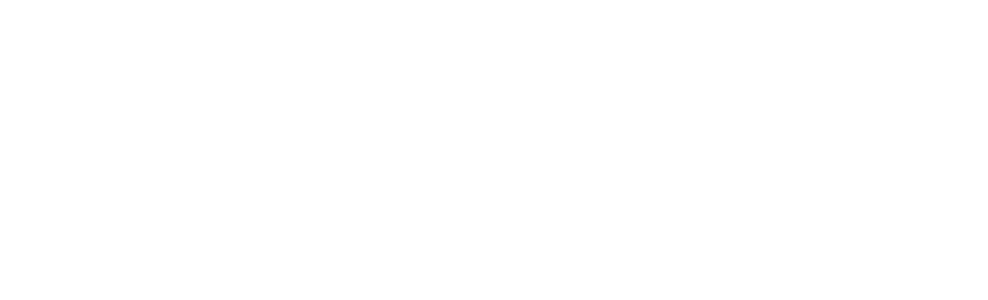
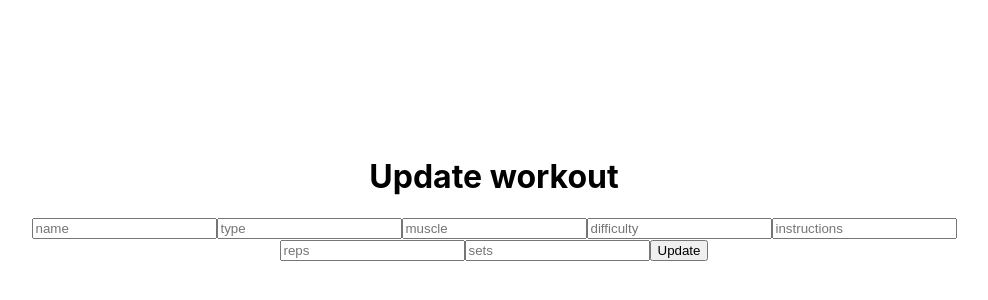
Before and after one commit to Safi0919/Fitness_Tracker, a React (Create React App) app in the folder client/: page /workouts/update/1 in a window 1280 px wide. Before the commit this address had no page. Shown: the part 202-502 px from the top of the page, without its empty margins (146-1134 px from the left). Built offline with nearby package versions, Linux system fonts and the light colour scheme.

Commit message:
Add home page

```diff
--- a/client/src/App.js
+++ b/client/src/App.js
@@ -3,19 +3,21 @@ import {
   Routes,
   Route,
 } from "react-router-dom"
-
 import Workouts from "./pages/Workouts";
 import Update from "./pages/Update";
 import Add from "./pages/Add";
+import Home from "./pages/Home";
+import "./style.css"
 
 function App() {
   return (
     <div className="App">
       <BrowserRouter>
         <Routes>
-          <Route path="/" element={<Workouts/>}/>
-          <Route path="/add" element={<Add/>}/>
-          <Route path="/update" element={<Update/>}/>
+          <Route path="/" element={<Home/>}></Route>
+          <Route path="/workouts" element={<Workouts/>}/>
+          <Route path="/workouts/add" element={<Add/>}/>
+          <Route path="/workouts/update/:id" element={<Update/>}/>
         </Routes>
       </BrowserRouter>
     </div>
--- a/client/src/pages/Add.jsx
+++ b/client/src/pages/Add.jsx
@@ -1,8 +1,46 @@
 import React from 'react'
+import { useEffect } from 'react'
+import { useState } from 'react'
+import axios from 'axios'
+import { Link } from 'react-router-dom'
 
 const Add = () => {
+    const [workout, setWorkout] = useState({
+      name:"",
+      type:"",
+      muscle:"",
+      difficulty:"",
+      instructions:"",
+      reps:null,
+      sets:null
+    });
+
+    const handleChange = (e) =>{
+        setWorkout(prev=>({...prev, [e.target.name]: e.target.value}))
+    };
+
+    const handleClick = async e => {
+        e.preventDefault()
+        try {
+            await axios.post("http://localhost:8800/workouts", workout)
+        } catch (err) {
+
+        }
+    }
+
+    console.log(workout);
   return (
-    <div>Add</div>
+    <div>
+        <h1>Add new workouts</h1>
+        <input type="text" placeholder='name' onChange={handleChange} name="name"/>
+        <input type="text" placeholder='type' onChange={handleChange} name="type"/>
+        <input type="text" placeholder='muscle' onChange={handleChange} name="muscle"/>
+        <input type="text" placeholder='difficulty' onChange={handleChange} name="difficulty"/>
+        <input type="text" placeholder='instructions' onChange={handleChange} name="instructions"/>
+        <input type="number" placeholder='reps' onChange={handleChange} name="reps"/>
+        <input type="number" placeholder='sets' onChange={handleChange} name="sets"/>
+        <button onClick={handleClick}>Add</button>
+    </div>
   )
 }
 
--- /dev/null
+++ b/client/src/pages/Home.jsx
@@ -0,0 +1,43 @@
+import React from 'react'
+import { useEffect } from 'react'
+import { useState } from 'react'
+import axios from 'axios'
+import { Link, useNavigate } from 'react-router-dom'
+import { useLocation } from 'react-router-dom';
+
+
+const Home = () => {
+    const [user, setUser] = useState({
+        username:"",
+        email:"",
+        phoneNum:"",
+        password:""
+    });
+
+    const handleChange = (e) =>{
+        setUser(prev=>({...prev, [e.target.name]: e.target.value}))
+    };
+
+    const handleClick = async e => {
+        e.preventDefault()
+        try {
+          await axios.post("http://localhost:8800/users/")
+        } catch (err) {
+          console.log(err);
+        }
+    }
+
+  return (
+    <div>
+        <h1>Home</h1>
+        <h2>Login</h2>
+        <input type="text" placeholder='Username' onChange={handleChange} name="username"/>
+        <input type="text" placeholder='email' onChange={handleChange} name="email"/>
+        <input type="text" placeholder='Phone Number' onChange={handleChange} name="phoneNum"/>
+        <input type="text" placeholder='Password' onChange={handleChange} name="password"/>
+        <button onClick={handleClick}>Sign Up</button>
+    </div>
+  )
+}
+
+export default Home
--- a/client/src/pages/Update.jsx
+++ b/client/src/pages/Update.jsx
@@ -1,8 +1,54 @@
 import React from 'react'
+import { useEffect } from 'react'
+import { useState } from 'react'
+import axios from 'axios'
+import { Link, useNavigate } from 'react-router-dom'
+import { useLocation } from 'react-router-dom';
 
 const Update = () => {
+    const [workout, setWorkout] = useState({
+      name:"",
+      type:"",
+      muscle:"",
+      difficulty:"",
+      instructions:"",
+      reps:null,
+      sets:null
+    });
+
+    const navigate = useNavigate();
+    const location = useLocation();
+
+    const workoutid = location.pathname.split("/")[3];
+
+    console.log(location.pathname.split("/")[3]);
+
+    const handleChange = (e) =>{
+        setWorkout(prev=>({...prev, [e.target.name]: e.target.value}))
+    };
+
+    const handleClick = async e => {
+        e.preventDefault()
+        try {
+            await axios.put("http://localhost:8800/workouts/" + workoutid, workout)
+        } catch (err) {
+          console.log(err);
+        }
+    }
+
+    console.log(workout);
   return (
-    <div>Update</div>
+    <div>
+        <h1>Update workout</h1>
+        <input type="text" placeholder='name' onChange={handleChange} name="name"/>
+        <input type="text" placeholder='type' onChange={handleChange} name="type"/>
+        <input type="text" placeholder='muscle' onChange={handleChange} name="muscle"/>
+        <input type="text" placeholder='difficulty' onChange={handleChange} name="difficulty"/>
+        <input type="text" placeholder='instructions' onChange={handleChange} name="instructions"/>
+        <input type="number" placeholder='reps' onChange={handleChange} name="reps"/>
+        <input type="number" placeholder='sets' onChange={handleChange} name="sets"/>
+        <button onClick={handleClick}>Update</button>
+    </div>
   )
 }
 
--- a/client/src/pages/Workouts.jsx
+++ b/client/src/pages/Workouts.jsx
@@ -20,17 +20,34 @@ const Workouts = () => {
     fetchAllWorkouts();
   },[])
 
+  const handleDelete = async (id)=>{
+    try {
+        await axios.delete("http://localhost:8800/workouts/"+id);
+        window.location.reload();
+    } catch (err) {
+        console.log(err);
+    }
+  }
+
   return (
     <div>
         <h1>Workouts</h1>
         <div className="workouts">
             {workouts.map(workout=>(
                 <div className="workout">
-                    {workout.name}
+                    <h2>{workout.name}</h2>
+                    <h2>{workout.type}</h2>
+                    <h2>{workout.muscle}</h2>
+                    <h2>{workout.difficulty}</h2>
+                    <p>{workout.instructions}</p>
+                    <h2>{workout.reps}</h2>
+                    <h2>{workout.sets}</h2>
+                    <button className="delete" onClick={()=>handleDelete(workout.workoutid)}>Delete</button>
+                    <button className="update"><Link to={`/workouts/update/${workout.workoutid}`}>Update</Link></button>
                 </div>
             ))}
         </div>
-        <button><Link to="/add">Button</Link></button>
+        <button><Link to="/workouts/add">Add</Link></button>
     </div>
   )
 }
--- /dev/null
+++ b/client/src/style.css
@@ -0,0 +1,16 @@
+.App{
+    height: 100vh;
+    padding: 0px 100px;
+    display: flex;
+    align-items: center;
+    justify-content: center;
+    text-align: center;
+}
+
+.workouts{
+    display: flex;
+}
+
+.workout{
+    flex: 1;
+}
```
Also changed, not shown: 1 other file (tests, documents, lock files or other folders).
